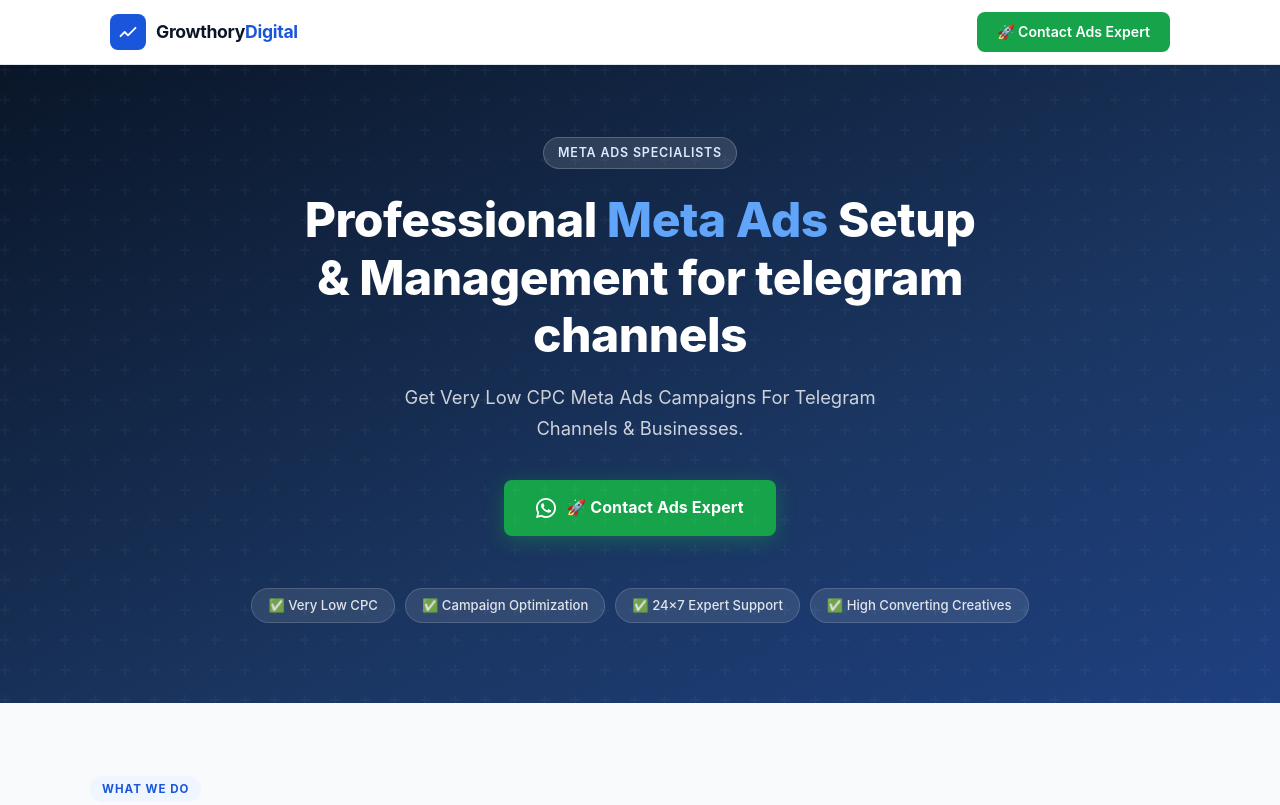
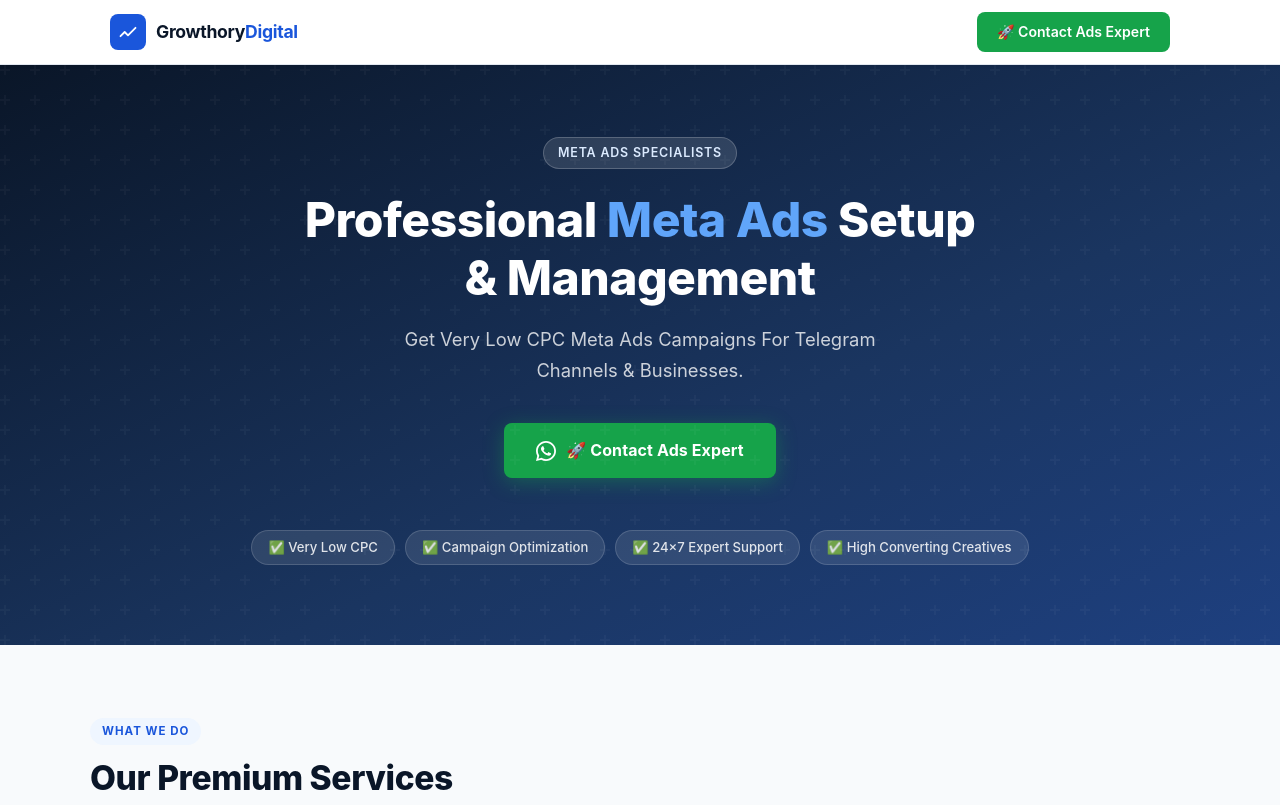
Before and after one commit to mohdumaritwa/adssetup, a plain HTML site: page index.html in a window 1280 px wide. Shown: the top 805 px of the page. Drawn offline with Linux system fonts and the light colour scheme.

Commit message:
Fix Open Graph title and hero section heading

```diff
--- a/index.html
+++ b/index.html
@@ -11,7 +11,7 @@
   <!-- Open Graph -->
   <meta property="og:type" content="website" />
   <meta property="og:url" content="https://growthorydigital.com/" />
-  <meta property="og:title" content="Growthory Digital – Professional Meta Ads Setup & Management  for telegram channels " />
+  <meta property="og:title" content="Growthory Digital – Professional Meta Ads Setup & Management " />
   <meta property="og:description" content="Get very low CPC Meta Ads campaigns for Telegram channels & businesses. Expert Meta Ads setup, management & optimization." />
   <meta property="og:image" content="https://growthorydigital.com/og-image.jpg" />
 
@@ -453,7 +453,7 @@
   <section class="hero">
     <div class="container">
       <div class="hero-badge">Meta Ads Specialists</div>
-      <h1>Professional <span>Meta Ads</span> Setup &amp; Management  for telegram channels </h1>
+      <h1>Professional <span>Meta Ads</span> Setup &amp; Management </h1>
       <p class="hero-sub">Get Very Low CPC Meta Ads Campaigns For Telegram Channels &amp; Businesses.</p>
       <a href="#" class="btn-wa wa-btn" onclick="openWhatsApp(event)">
         <svg viewBox="0 0 24 24" fill="currentColor" xmlns="http://www.w3.org/2000/svg">
```
